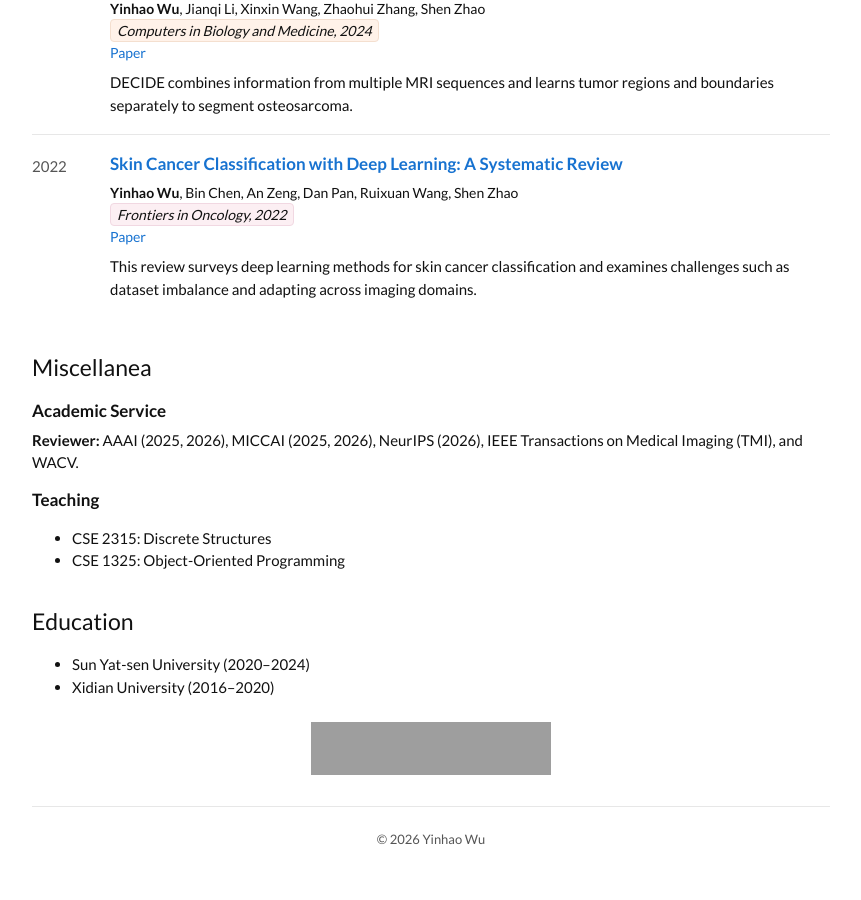
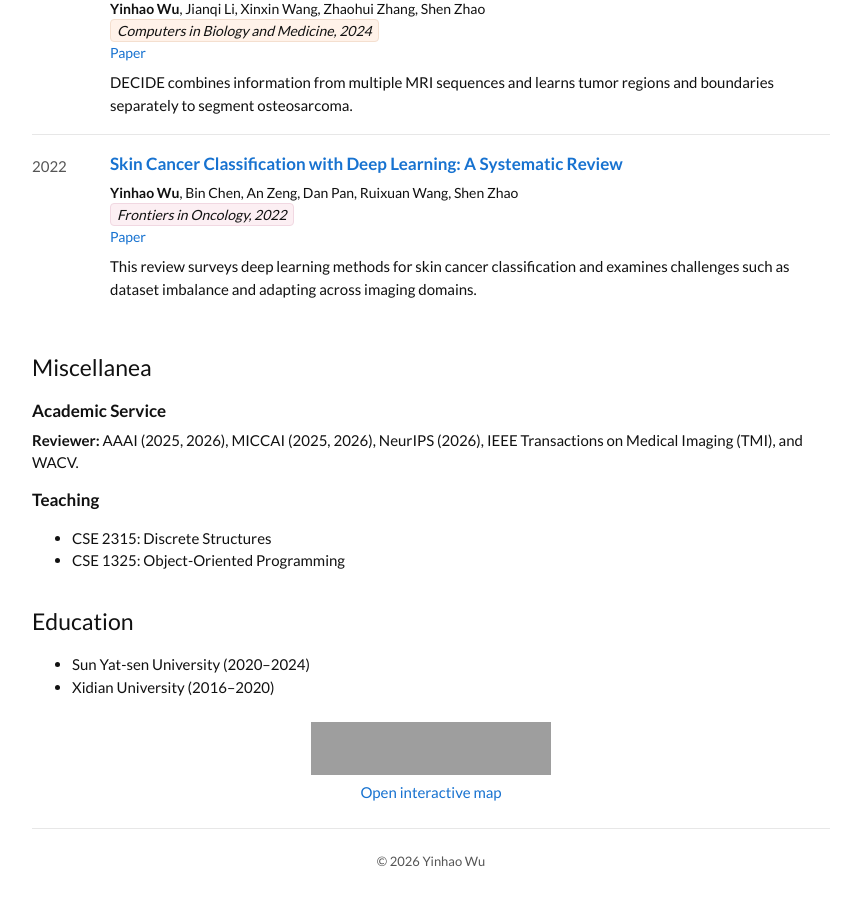
Before and after one commit to inhaowu/inhaowu.github.io, a Jekyll site: the page built from index.html, in a window 1280 px wide and 900 px high, scrolled down 1590 px. Shown: the whole window, without its empty margins (209-1070 px from the left). Built offline with Jekyll 4.4.1, drawn with Linux system fonts in a browser that asks for light colours; before the commit the page ends 2467 px from its top, so only the background shows below that; grey boxes are pictures that could not be loaded.

Commit message:
Link the visitor map to its interactive view

```diff
--- a/index.html
+++ b/index.html
@@ -79,7 +79,10 @@ title: Yinhao Wu
     </ul>
   </section>
   <div class="visitor-map">
-    <img src="https://mapmyvisitors.com/map.png?d=7ALn-VSevsgp0H2Rn55PuV8ufsOpi2f4JZbyULYCQiA" alt="Map of recent visitors" width="240" loading="lazy">
+    <a href="https://mapmyvisitors.com/web/1c9mx" aria-label="Open interactive visitor map">
+      <img src="https://mapmyvisitors.com/map.png?d=7ALn-VSevsgp0H2Rn55PuV8ufsOpi2f4JZbyULYCQiA" alt="Map of recent visitors" width="240" loading="lazy">
+    </a>
+    <p><a href="https://mapmyvisitors.com/web/1c9mx">Open interactive map</a></p>
   </div>
   <footer>© {{ 'now' | date: '%Y' }} Yinhao Wu</footer>
 </main>
```
